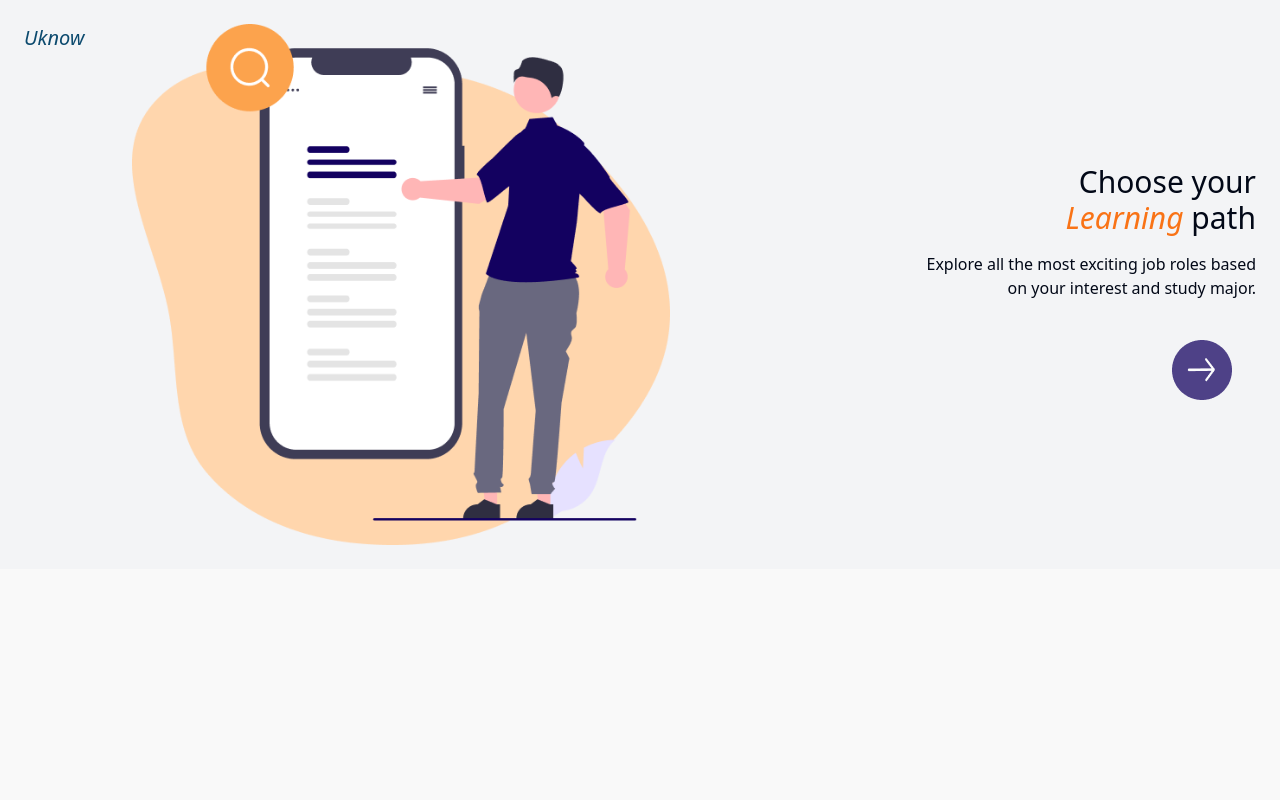
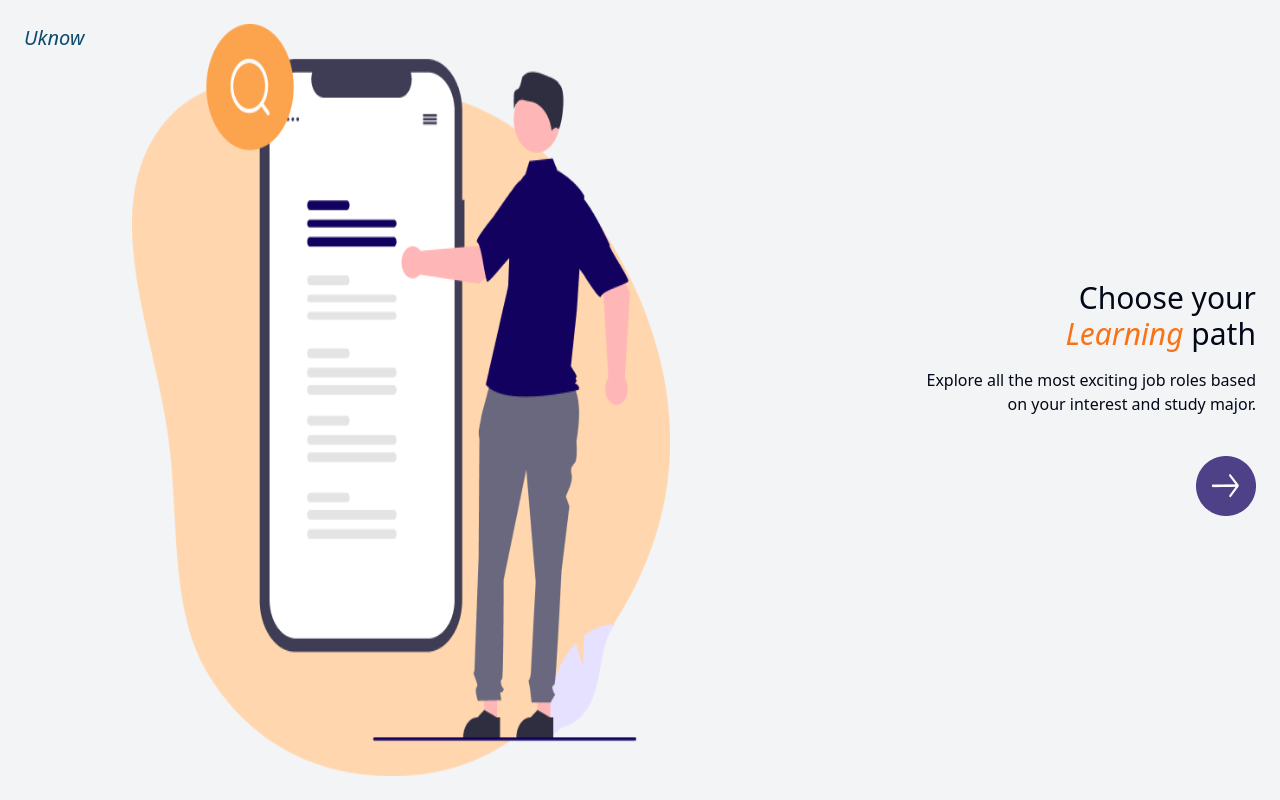
Before and after one commit to factoriaf5-p7/ui-uknow-stiinta, a React (Vite) app in the folder Front/: page / in a window 1280 px wide. Built offline with nearby package versions, Linux system fonts and the light colour scheme.

Commit message:
Hero Image estilos

```diff
--- a/Front/src/pages/HeroImg.tsx
+++ b/Front/src/pages/HeroImg.tsx
@@ -31,7 +31,7 @@ function HeroImg({ showHeroImage, setShowHeroImage }: HeroImgProps) {
   }, [showDelayedButton]);
 
   return (
-    <div className="flex flex-col lg:flex-row items-center bg-gray-100">
+    <div className="flex flex-col lg:flex-row items-center bg-gray-100 h-screen">
       <div className="p-6 lg:self-start">
         <h1 className="text-xl font-medium text-right text-sky-900 italic hover:not-italic">
           Uknow
@@ -47,14 +47,11 @@ function HeroImg({ showHeroImage, setShowHeroImage }: HeroImgProps) {
           }}
           transition={{
             duration: 2,
-            ease: "easeInOut",
-            times: [0, 0.4, 0.7, 1],
-            repeat: Infinity,
-            repeatDelay: 1,
+            ease: "easeOut",
           }}
-          className="p-6 lg:w-1/2"
+          className="p-6 lg:w-1/2 h-full"
         >
-          <img src="hero.png" alt="" onLoad={handleImageLoad} />
+          <img src="hero.png" className="h-full flex justify-center " alt="" onLoad={handleImageLoad} />
         </motion.div>
       )}
       {showButton && (
@@ -62,7 +59,7 @@ function HeroImg({ showHeroImage, setShowHeroImage }: HeroImgProps) {
           initial={{ opacity: 0 }}
           animate={{ opacity: 1 }}
           transition={{ duration: 1, ease: "easeInOut" }}
-          className="p-6 lg:w-1/2"
+          className="p-6 lg:w-1/2 "
         >
           <h1 className="text-3xl mt-5 font-medium text-center lg:text-right">
             Choose your <br />
@@ -75,9 +72,9 @@ function HeroImg({ showHeroImage, setShowHeroImage }: HeroImgProps) {
             Explore all the most exciting job roles based <br /> on your
             interest and study major.
           </h6>
-          <div className="lg:flex lg:justify-end mt-4">
+          <div className="lg:flex lg:justify-end mt-4 flex justify-end ">
             <button onClick={handleButtonClick}>
-              <img className="p-6 animate-pulse" src="button.png" alt="" />
+              <img className="py-6 animate-pulse " src="button.png" alt="" />
             </button>
           </div>
         </motion.div>
```
